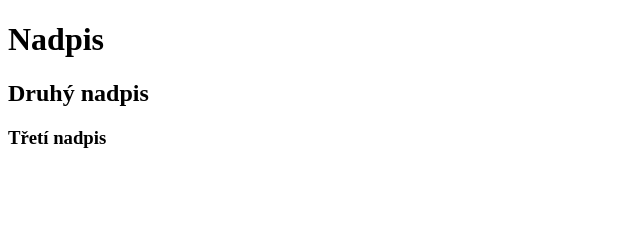
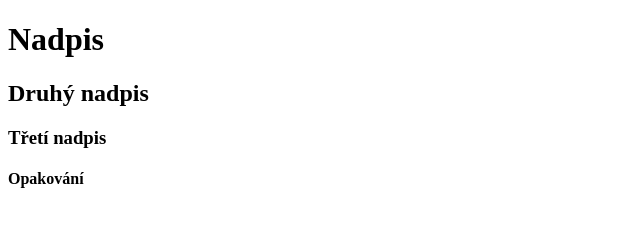
Before and after one commit to Tien-drop/ukazka-1D, a plain HTML site: page ukazka/index.html in a window 1280 px wide. Shown: the whole page, without its empty margins (0-640 px from the left). Drawn offline with Linux system fonts and the light colour scheme.

Commit message:
přídán 4. nadpis v rámci opakování

```diff
--- a/ukazka/index.html
+++ b/ukazka/index.html
@@ -7,5 +7,6 @@
     <h1>Nadpis</h1>
     <h2>Druhý nadpis</h2>
     <h3>Třetí nadpis</h3>
+    <h4>Opakování</h4>
 </body>
 </html>
```
